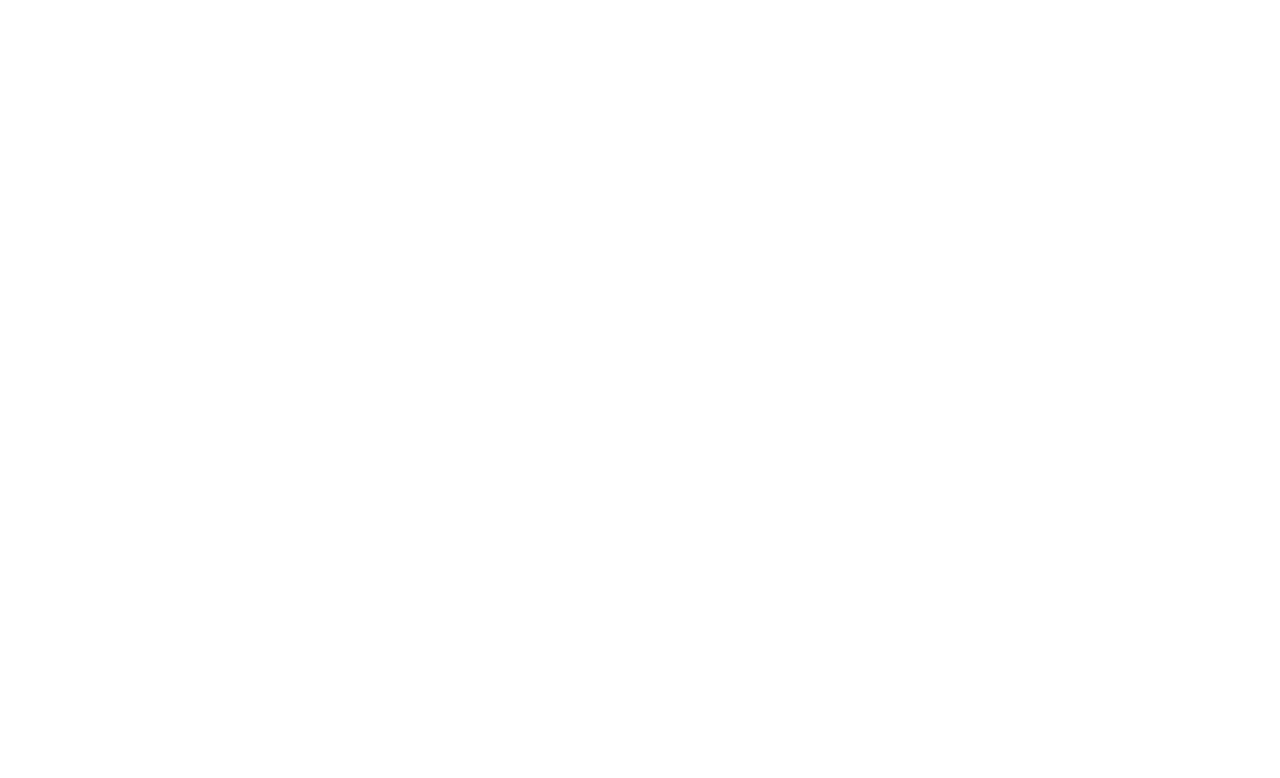
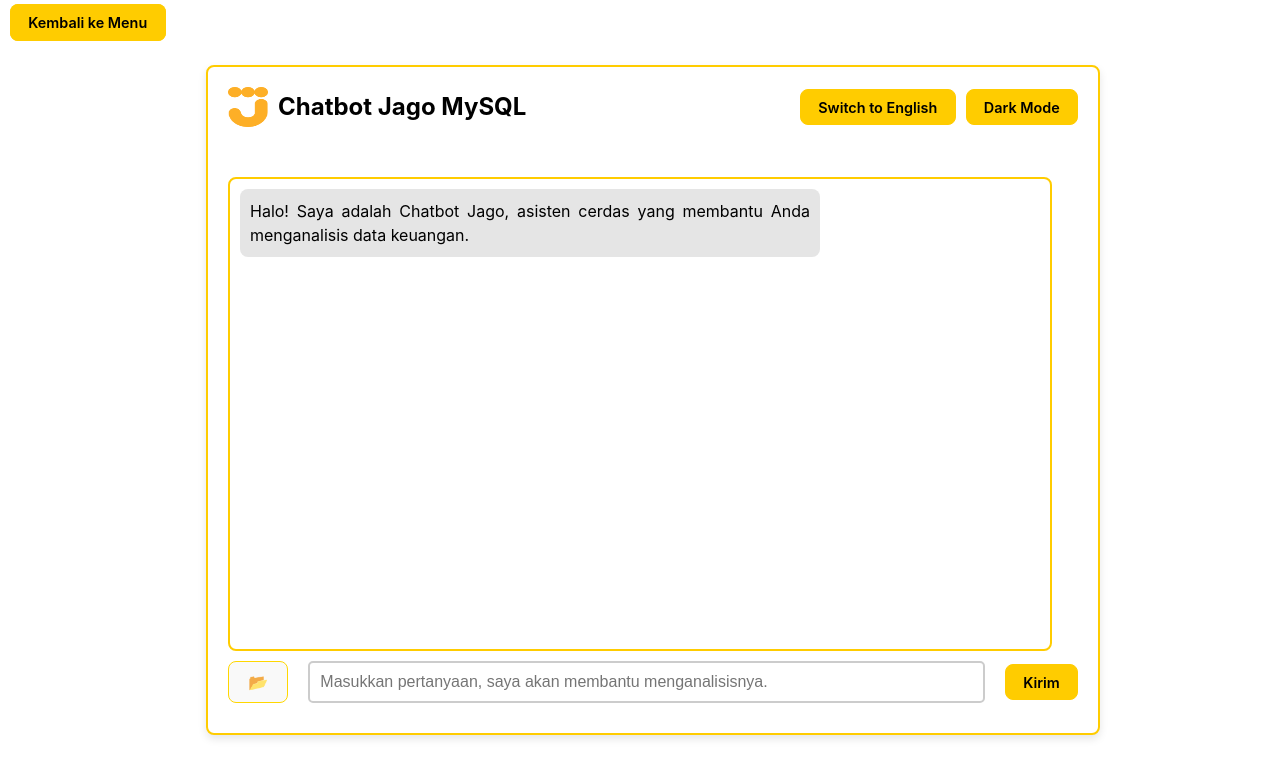
Before and after one commit to AdyatamaMH/chatbot, a React (Vite) app in the folder Frontend/: page /chatbot2 in a window 1280 px wide. Before the commit this address had no page. Shown: the top 778 px of the page. Built offline with nearby package versions, Linux system fonts and the light colour scheme.

Commit message:
Minor Update

```diff
--- a/Frontend/src/App.jsx
+++ b/Frontend/src/App.jsx
@@ -2,6 +2,7 @@ import React from "react";
 import { BrowserRouter as Router, Routes, Route } from "react-router-dom";
 import Menu from "./Menu";
 import Chatbot from "./ChatbotResponse";
+import Chatbot2 from "./Chatbot2"
 
 function App() {
     return (
@@ -9,6 +10,7 @@ function App() {
             <Routes>
                 <Route path="/" element={<Menu />} />
                 <Route path="/chatbot" element={<Chatbot />} />
+                <Route path="/chatbot2" element={<Chatbot2 />} />
             </Routes>
         </Router>
     );
--- /dev/null
+++ b/Frontend/src/Chatbot2.jsx
@@ -0,0 +1,173 @@
+import React, { useState, useEffect } from "react";
+import { Link } from "react-router-dom";
+import axios from "axios";
+import { useTranslation } from "react-i18next";
+import './styles/base.css';
+import './styles/theme.css';
+import './styles/layout.css';
+import './styles/chatbox.css';
+import './styles/buttons.css';
+import './styles/inputs.css';
+import './styles/file-upload.css';
+
+const Chatbot = () => {
+  const [theme, setTheme] = useState("light");
+  const [messages, setMessages] = useState([]);
+  const [input, setInput] = useState("");
+  const [isLoading, setIsLoading] = useState(false);
+  const [isUploading, setIsUploading] = useState(false);
+  const [file, setFile] = useState(null);
+  const { t, i18n } = useTranslation();
+
+  // Language
+  useEffect(() => {
+    setMessages([{ sender: "bot", text: t("welcomeMessage") }]);
+  }, [t]);
+
+  // Initial theme
+  useEffect(() => {
+    document.documentElement.setAttribute("data-theme", theme);
+  }, [theme]);
+
+  const handleSend = async () => {
+    if (!input.trim() || isLoading) return;
+    const newMessages = [...messages, { sender: "user", text: input }];
+    setMessages(newMessages);
+    setInput("");
+    setIsLoading(true);
+
+    try {
+      const response = await axios.post("http://localhost:8000/query", { query: input });
+      const botResponse = t("responseMessage", {
+        response: response.data.response,
+        context: JSON.stringify(response.data.context),
+      });
+      setMessages([...newMessages, { sender: "bot", text: botResponse }]);
+    } catch (error) {
+      console.error("Error:", error);
+      setMessages([...newMessages, { sender: "bot", text: t("errorMessage") }]);
+    } finally {
+      setIsLoading(false);
+    }
+  };
+
+  const handleFileUpload = async (e) => {
+    const uploadedFile = e.target.files[0];
+    if (!uploadedFile || isUploading) return;
+    setFile(uploadedFile);
+
+    const formData = new FormData();
+    formData.append("file", uploadedFile);
+
+    try {
+      setIsUploading(true);
+      await axios.post("http://localhost:8000/upload_csv", formData, {
+        headers: { "Content-Type": "multipart/form-data" },
+      });
+      alert(t("uploadSuccessMessage"));
+    } catch (error) {
+      console.error("File upload error:", error);
+      alert(t("uploadErrorMessage"));
+    } finally {
+      setIsUploading(false);
+    }
+  };
+
+  const toggleLanguage = () => {
+    const newLang = i18n.language === "id" ? "en" : "id";
+    i18n.changeLanguage(newLang);
+  };
+
+  const toggleTheme = () => {
+    setTheme((prevTheme) => (prevTheme === "light" ? "dark" : "light"));
+  };
+
+  return (
+    <div className="container">
+      {/* Header Section */}
+      <div className="header">
+        <div className="title-container">
+          <img src="/pictures/jago-icon.png" alt="Jago Icon" className="icon" />
+          <h2 className="title">{t("chatbotTitle2")}</h2>
+        </div>
+        <div className="controls">
+          <button onClick={toggleLanguage} className="languageButton">
+            {t("switchLanguage")}
+          </button>
+          <button onClick={toggleTheme} className="themeButton">
+            {theme === "light" ? "Dark Mode" : "Light Mode"}
+          </button>
+        </div>
+      </div>
+
+      {/* Back to Menu Button */}
+      <div className="menu-back">
+        <Link to="/" className="button">{t("backToMenu")}</Link>
+      </div>
+
+      {/* Chatbox Section */}
+      <div className="chatbox">
+        {messages.map((msg, index) => (
+          <div
+            key={index}
+            className="message"
+            style={{
+              justifyContent: msg.sender === "user" ? "flex-end" : "flex-start",
+            }}
+          >
+            <div
+              className="bubble"
+              style={{
+                backgroundColor: msg.sender === "user" ? "#0078D7" : "#e5e5e5",
+                color: msg.sender === "user" ? "#fff" : "#000",
+              }}
+            >
+              {msg.text}
+            </div>
+          </div>
+        ))}
+        {isLoading && (
+          <div className="message" style={{ justifyContent: "flex-start" }}>
+            <div className="bubble" style={{ backgroundColor: "#e5e5e5" }}>
+              {t("loadingMessage")}
+            </div>
+          </div>
+        )}
+      </div>
+
+      {/* Input and File Upload Section */}
+      <div className="input-container">
+        <div className="file-upload">
+          <input
+            type="file"
+            accept=".csv"
+            onChange={handleFileUpload}
+            id="file-input"
+          />
+          <button
+            onClick={() => document.getElementById("file-input").click()}
+            className="upload-icon-button"
+            disabled={isUploading}
+          >
+            📂
+          </button>
+        </div>
+
+        <input
+          type="text"
+          placeholder={t("placeholder")}
+          value={input}
+          onChange={(e) => setInput(e.target.value)}
+          onKeyDown={(e) => e.key === "Enter" && handleSend()}
+          className="input"
+        />
+
+        <button onClick={handleSend} className="button" disabled={isLoading}>
+          {isLoading ? t("sending") + "..." : t("sendButton")}
+        </button>
+      </div>
+    </div>
+  );
+};
+
+export default Chatbot;
--- a/Frontend/src/Menu.jsx
+++ b/Frontend/src/Menu.jsx
@@ -12,6 +12,7 @@ const Menu = () => {
           <strong>Manual</strong>
           <ul>
             <li><Link className="menu-button" to="/chatbot">📂 CSV file</Link></li>
+            <li><Link className="menu-button" to="/chatbot2">🐬 MySQL</Link></li>
           </ul>
         </li>
         <li>
--- a/Frontend/src/locales/en.json
+++ b/Frontend/src/locales/en.json
@@ -8,6 +8,7 @@
     "uploadSuccessMessage": "File uploaded and indexed successfully!",
     "uploadErrorMessage": "Failed to upload and process the file.",
     "loadingMessage": "Processing...",
-    "chatbotTitle"  : "Jago Chatbot",
+    "chatbotTitle"  : "Jago Chatbot CSV",
+    "chatbotTitle2"  : "Jago Chatbot MySQL",
     "backToMenu": "Back to Menu"
   }
--- a/Frontend/src/locales/id.json
+++ b/Frontend/src/locales/id.json
@@ -8,7 +8,8 @@
   "uploadSuccessMessage": "File berhasil diunggah dan diindeks!",
   "uploadErrorMessage": "Gagal mengunggah dan memproses file.",
   "loadingMessage": "Sedang diproses...",
-  "chatbotTitle": "Chatbot Jago",
+  "chatbotTitle": "Chatbot Jago CSV",
+  "chatbotTitle2": "Chatbot Jago MySQL",
   "backToMenu": "Kembali ke Menu"
 
 }
```
Also changed, not shown: 1 other file (tests, documents, lock files or other folders).
